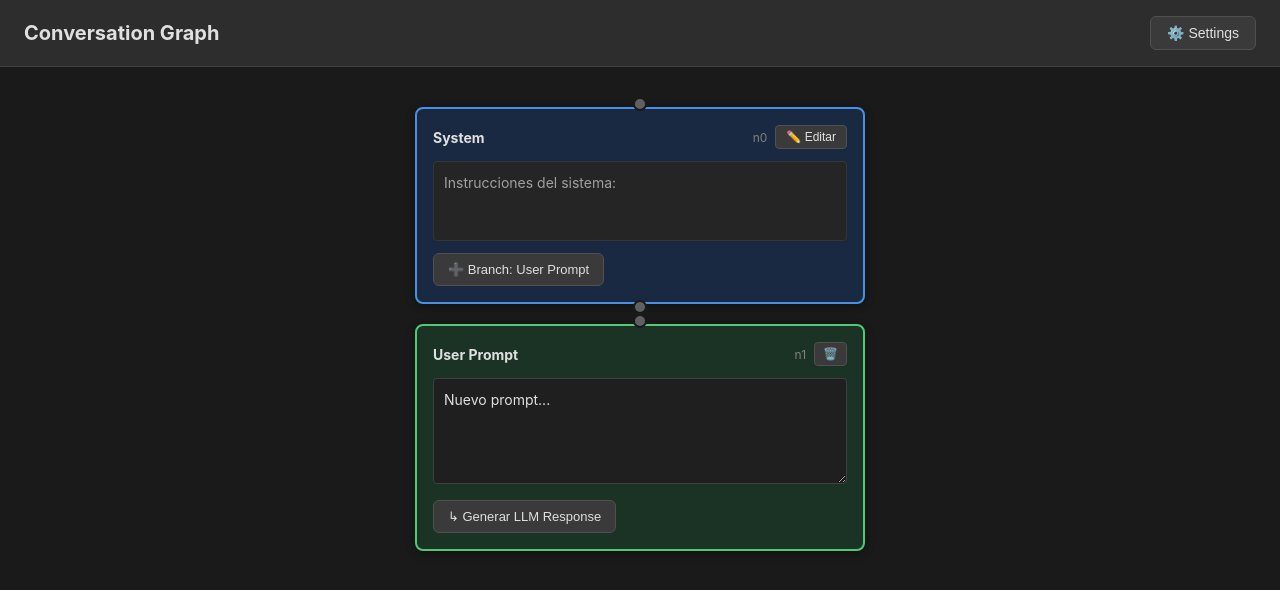
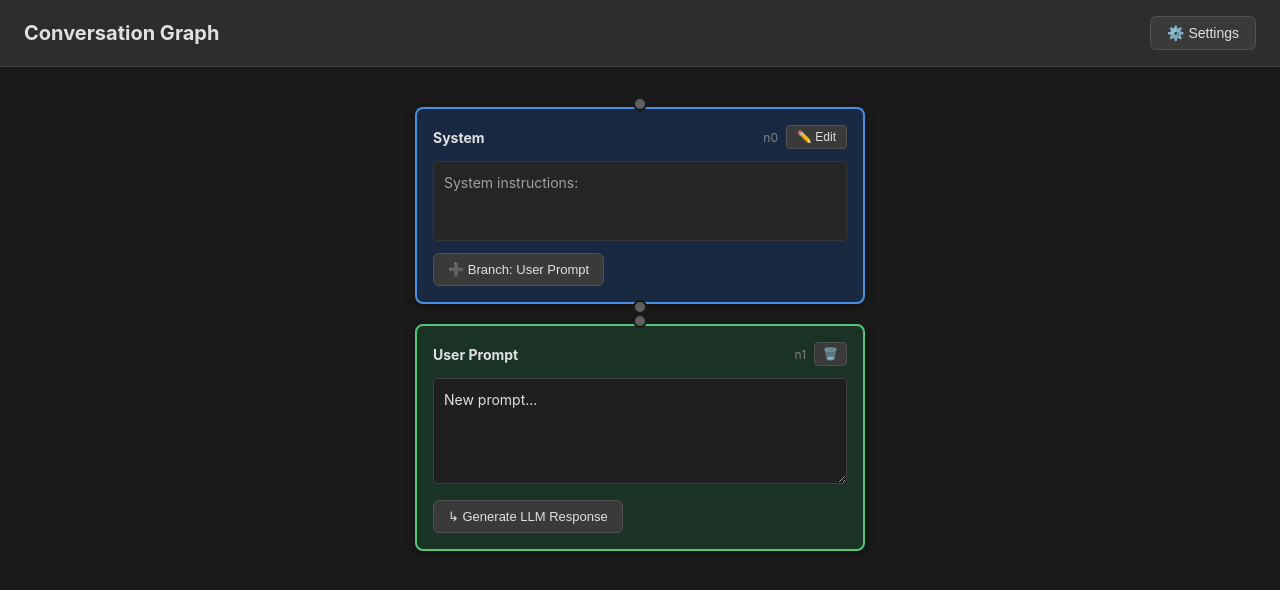
Before and after one commit to EsteveSegura/node-graph, a Vue app: page / in a window 1280 px wide. Both pictures are taken after a click on the button "➕ Branch: User Prompt". Shown: the top 590 px of the page. Built offline with nearby package versions, Linux system fonts and the light colour scheme.

Commit message:
fix: trnslate to eng

```diff
--- a/src/components/ConversationNode/ConversationNode.vue
+++ b/src/components/ConversationNode/ConversationNode.vue
@@ -12,7 +12,7 @@ const props = defineProps({
   }
 })
 
-// Refs locales para elementos DOM
+// Local refs for DOM elements
 const containerRef = ref(null)
 const parentBoxRef = ref(null)
 
@@ -27,7 +27,7 @@ const {
   handleDelete
 } = useNodeActions(props.nodeId)
 
-// Computed para obtener el elemento real de NodeBox
+// Computed to get actual NodeBox element
 const parentBoxElement = computed(() => parentBoxRef.value?.nodeBoxEl)
 
 const {
@@ -38,14 +38,14 @@ const {
 
 <template>
   <div v-if="node" class="node-container child-column" ref="containerRef">
-    <!-- Capa SVG para las líneas -->
+    <!-- SVG layer for lines -->
     <NodeConnectorsSVG
       :edges="edges"
       :svgSize="svgSize"
       :hasChildren="node.children.length > 0"
     />
 
-    <!-- Caja del nodo -->
+    <!-- Node box -->
     <NodeBox
       ref="parentBoxRef"
       :node="node"
@@ -57,7 +57,7 @@ const {
       @delete="handleDelete"
     />
 
-    <!-- Hijos (horizontal) -->
+    <!-- Children (horizontal) -->
     <div v-if="node.children.length > 0" class="children-container">
       <ConversationNode
         v-for="childId in node.children"
@@ -70,9 +70,9 @@ const {
 </template>
 
 <style scoped>
-/* --- Layout del nodo --- */
+/* --- Node layout --- */
 .node-container {
-  position: relative; /* necesario para posicionar el SVG encima */
+  position: relative; /* needed to position SVG on top */
   display: flex;
   flex-direction: column;
   align-items: center;
@@ -94,7 +94,7 @@ const {
   z-index: 2;
 }
 
-/* Punto conector superior - para todos los nodos hijo */
+/* Top connector dot - for all child nodes */
 .child-column :deep(.node-box)::before {
   content: '';
   position: absolute;
--- a/src/components/ConversationNode/NodeBox.vue
+++ b/src/components/ConversationNode/NodeBox.vue
@@ -51,7 +51,7 @@ defineExpose({ nodeBoxEl })
     <div class="node-header">
       <span class="node-type">
         {{ nodeTypeLabel }}
-        <span v-if="isGenerating" class="generating-indicator">⏳ Generando...</span>
+        <span v-if="isGenerating" class="generating-indicator">⏳ Generating...</span>
       </span>
       <span class="node-id">{{ node.id }}</span>
       <div class="header-actions">
@@ -60,7 +60,7 @@ defineExpose({ nodeBoxEl })
           @click="startEditing"
           class="btn-edit"
         >
-          ✏️ Editar
+          ✏️ Edit
         </button>
         <button
           v-if="!isRootNode"
@@ -81,14 +81,14 @@ defineExpose({ nodeBoxEl })
       @blur="stopEditing"
       :disabled="isGenerating"
       rows="4"
-      placeholder="Escribe aquí..."
+      placeholder="Write here..."
     />
 
     <div
       v-else
       class="node-content-readonly"
     >
-      {{ node.text || 'Sin contenido...' }}
+      {{ node.text || 'No content...' }}
     </div>
 
     <div class="node-actions">
@@ -108,7 +108,7 @@ defineExpose({ nodeBoxEl })
         class="btn-action"
         :class="{ disabled: !canAddLlm || isGenerating }"
       >
-        ↳ Generar LLM Response
+        ↳ Generate LLM Response
       </button>
 
       <button
@@ -116,7 +116,7 @@ defineExpose({ nodeBoxEl })
         @click="emit('regenerate')"
         class="btn-action btn-regenerate"
       >
-        🔄 Regenerar
+        🔄 Regenerate
       </button>
     </div>
   </div>
@@ -134,7 +134,7 @@ defineExpose({ nodeBoxEl })
   z-index: 2;
 }
 
-/* Punto conector inferior - para nodos con hijos */
+/* Bottom connector dot - for nodes with children */
 .node-box.has-children::after {
   content: '';
   position: absolute;
@@ -299,7 +299,7 @@ defineExpose({ nodeBoxEl })
   border-color: #ffbb33;
 }
 
-/* Indicador de generación */
+/* Generation indicator */
 .generating-indicator {
   font-size: 11px;
   color: #ff8800;
--- a/src/components/SettingsModal.vue
+++ b/src/components/SettingsModal.vue
@@ -20,7 +20,7 @@ const temperature = ref('')
 const maxTokens = ref('')
 
 onMounted(() => {
-  // Cargar valores actuales (desde localStorage o env vars)
+  // Load current values (from localStorage or env vars)
   apiKey.value = localStorage.getItem('VITE_OPENAI_API_KEY') || import.meta.env.VITE_OPENAI_API_KEY || ''
   model.value = localStorage.getItem('VITE_OPENAI_MODEL') || import.meta.env.VITE_OPENAI_MODEL || 'gpt-4o-mini'
   temperature.value = localStorage.getItem('VITE_OPENAI_TEMPERATURE') || import.meta.env.VITE_OPENAI_TEMPERATURE || '0.7'
@@ -28,13 +28,13 @@ onMounted(() => {
 })
 
 const handleSave = () => {
-  // Guardar en localStorage
+  // Save to localStorage
   if (apiKey.value) localStorage.setItem('VITE_OPENAI_API_KEY', apiKey.value)
   if (model.value) localStorage.setItem('VITE_OPENAI_MODEL', model.value)
   if (temperature.value) localStorage.setItem('VITE_OPENAI_TEMPERATURE', temperature.value)
   if (maxTokens.value) localStorage.setItem('VITE_OPENAI_MAX_TOKENS', maxTokens.value)
 
-  // Cerrar modal
+  // Close modal
   emit('close')
 }
 
--- a/src/composables/useNodeActions.js
+++ b/src/composables/useNodeActions.js
@@ -2,7 +2,7 @@ import { computed } from 'vue'
 import { useConversationStore } from '../stores/conversation'
 
 /**
- * Composable para gestionar las acciones de un nodo (añadir hijos, actualizar texto)
+ * Composable to manage node actions (add children, update text)
  */
 export function useNodeActions(nodeId) {
   const store = useConversationStore()
--- a/src/composables/useNodeLabels.js
+++ b/src/composables/useNodeLabels.js
@@ -1,7 +1,7 @@
 import { computed } from 'vue'
 
 /**
- * Composable para gestionar labels y formateo de visualización de nodos
+ * Composable to manage labels and display formatting for nodes
  */
 export function useNodeLabels(node) {
   const nodeTypeLabel = computed(() => {
--- a/src/stores/conversation.js
+++ b/src/stores/conversation.js
@@ -6,7 +6,7 @@ export const useConversationStore = defineStore('conversation', {
     nodes: [],
     nodesById: {},
     seq: 0,
-    generatingNodes: new Set() // IDs de nodos que están generando respuesta
+    generatingNodes: new Set() // Node IDs currently generating responses
   }),
 
   getters: {
@@ -26,13 +26,13 @@ export const useConversationStore = defineStore('conversation', {
 
   actions: {
     initialize() {
-      // Crear nodo root system
+      // Create root system node
       const systemNode = {
         id: `n${this.seq++}`,
         type: 'system',
         parentId: null,
         children: [],
-        text: 'Instrucciones del sistema:'
+        text: 'System instructions:'
       }
       this.nodes.push(systemNode)
       this.nodesById[systemNode.id] = systemNode
@@ -44,7 +44,7 @@ export const useConversationStore = defineStore('conversation', {
         throw new Error(`Parent node ${parentId} not found`)
       }
 
-      // Validar reglas de tipado
+      // Validate typing rules
       if (parent.type === 'system' || parent.type === 'llm') {
         if (childType !== 'user') {
           throw new Error(`Node type ${parent.type} can only have user children`)
@@ -58,16 +58,16 @@ export const useConversationStore = defineStore('conversation', {
         }
       }
 
-      // Crear nuevo nodo
+      // Create new node
       const newNode = {
         id: `n${this.seq++}`,
         type: childType,
         parentId: parentId,
         children: [],
-        text: childType === 'user' ? 'Nuevo prompt...' : 'Respuesta del LLM...'
+        text: childType === 'user' ? 'New prompt...' : 'LLM response...'
       }
 
-      // Agregar a estructuras
+      // Add to structures
       this.nodes.push(newNode)
       this.nodesById[newNode.id] = newNode
       parent.children.push(newNode.id)
@@ -84,7 +84,7 @@ export const useConversationStore = defineStore('conversation', {
     },
 
     /**
-     * Elimina un nodo y todos sus descendientes recursivamente
+     * Deletes a node and all its descendants recursively
      */
     deleteNode(nodeId) {
       const node = this.nodesById[nodeId]
@@ -92,18 +92,18 @@ export const useConversationStore = defineStore('conversation', {
         throw new Error(`Node ${nodeId} not found`)
       }
 
-      // No permitir borrar el nodo root
+      // Don't allow deleting the root node
       if (node.type === 'system' && node.parentId === null) {
-        throw new Error('No se puede borrar el nodo raíz del sistema')
+        throw new Error('Cannot delete the system root node')
       }
 
-      // Recursivamente eliminar todos los hijos
+      // Recursively delete all children
       const childrenIds = [...node.children]
       for (const childId of childrenIds) {
         this.deleteNode(childId)
       }
 
-      // Eliminar referencia del padre
+      // Remove reference from parent
       if (node.parentId) {
         const parent = this.nodesById[node.parentId]
         if (parent) {
@@ -111,26 +111,26 @@ export const useConversationStore = defineStore('conversation', {
         }
       }
 
-      // Eliminar de las estructuras
+      // Remove from data structures
       const index = this.nodes.findIndex(n => n.id === nodeId)
       if (index !== -1) {
         this.nodes.splice(index, 1)
       }
       delete this.nodesById[nodeId]
 
-      // Eliminar del set de generando si estaba ahí
+      // Remove from generating set if present
       this.generatingNodes.delete(nodeId)
     },
 
     /**
-     * Construye el array de mensajes desde la raíz hasta el nodo especificado
-     * para enviar a la API de OpenAI
+     * Builds the message array from root to the specified node
+     * to send to OpenAI API
      */
     buildMessagesFromTree(targetNodeId) {
       const messages = []
       const path = []
 
-      // Encontrar el path desde la raíz hasta el nodo target
+      // Find path from root to target node
       const findPath = (nodeId) => {
         const node = this.nodesById[nodeId]
         if (!node) return false
@@ -152,12 +152,12 @@ export const useConversationStore = defineStore('conversation', {
         findPath(root.id)
       }
 
-      // Convertir el path a mensajes en formato OpenAI
+      // Convert path to OpenAI message format
       for (const node of path) {
         if (node.type === 'system') {
           messages.push({
             role: 'system',
-            content: node.text || 'Eres un asistente útil.'
+            content: node.text || 'You are a helpful assistant.'
           })
         } else if (node.type === 'user') {
           messages.push({
@@ -165,7 +165,7 @@ export const useConversationStore = defineStore('conversation', {
             content: node.text
           })
         } else if (node.type === 'llm' && node.id !== targetNodeId) {
-          // Solo incluir respuestas LLM anteriores, no el nodo que estamos generando
+          // Only include previous LLM responses, not the node we're generating
           messages.push({
             role: 'assistant',
             content: node.text
@@ -177,27 +177,27 @@ export const useConversationStore = defineStore('conversation', {
     },
 
     /**
-     * Genera una respuesta LLM para el nodo especificado
+     * Generates an LLM response for the specified node
      */
     async generateLLMResponse(nodeId) {
       const node = this.nodesById[nodeId]
       if (!node || node.type !== 'llm') {
-        throw new Error('Solo se puede generar respuesta para nodos LLM')
+        throw new Error('Can only generate response for LLM nodes')
       }
 
-      // Marcar como generando
+      // Mark as generating
       this.generatingNodes.add(nodeId)
 
       try {
         const { generateCompletion } = useOpenAI()
 
-        // Construir contexto de mensajes
+        // Build message context
         const messages = this.buildMessagesFromTree(nodeId)
 
-        // Llamar a OpenAI
+        // Call OpenAI
         const response = await generateCompletion(messages)
 
-        // Actualizar el texto del nodo
+        // Update node text
         this.updateText(nodeId, response)
 
       } catch (error) {
@@ -205,7 +205,7 @@ export const useConversationStore = defineStore('conversation', {
         this.updateText(nodeId, `❌ Error: ${error.message}`)
         throw error
       } finally {
-        // Quitar del set de generando
+        // Remove from generating set
         this.generatingNodes.delete(nodeId)
       }
     }
```
Also changed, not shown: src/composables/useNodeConnectors.js (+17 -17 lines), src/composables/useOpenAI.js (+12 -12 lines).
